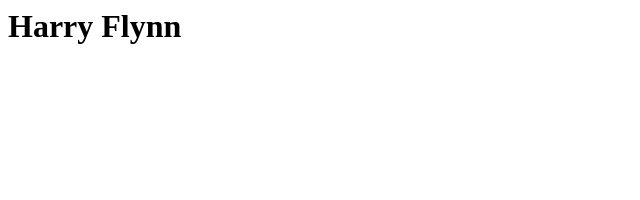
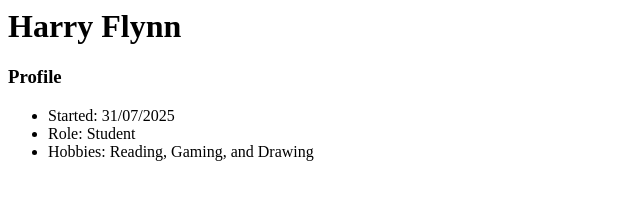
Before and after one commit to haryflyn9084/haryflyn9084.github.io, a plain HTML site: page index.html in a window 1280 px wide. Shown: the whole page, without its empty margins (0-640 px from the left). Drawn offline with Linux system fonts and the light colour scheme.

Commit message:
Updated my profile

```diff
--- a/index.html
+++ b/index.html
@@ -1 +1,8 @@
 <h1>Harry Flynn</h1>
+
+<h3>Profile</h3>
+<ul>
+<li>Started: 31/07/2025</li>
+<li>Role: Student</li>
+<li>Hobbies: Reading, Gaming, and Drawing</li>
+</ul>
```
